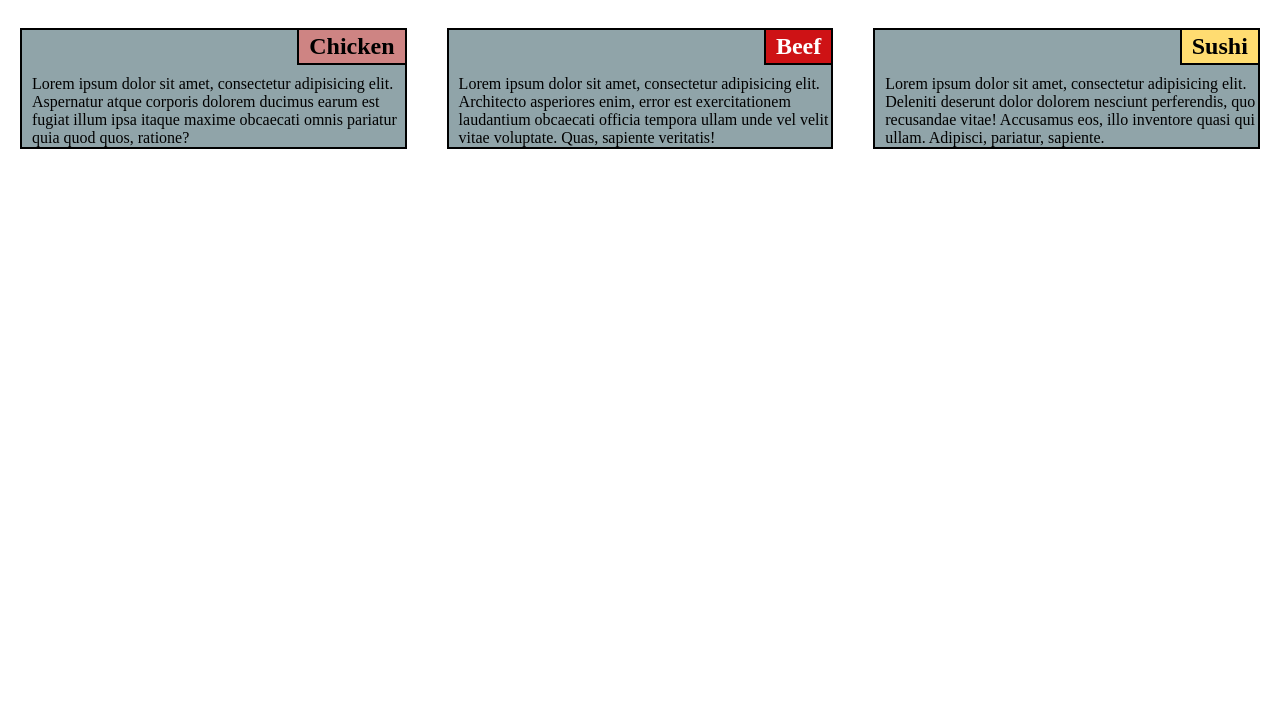
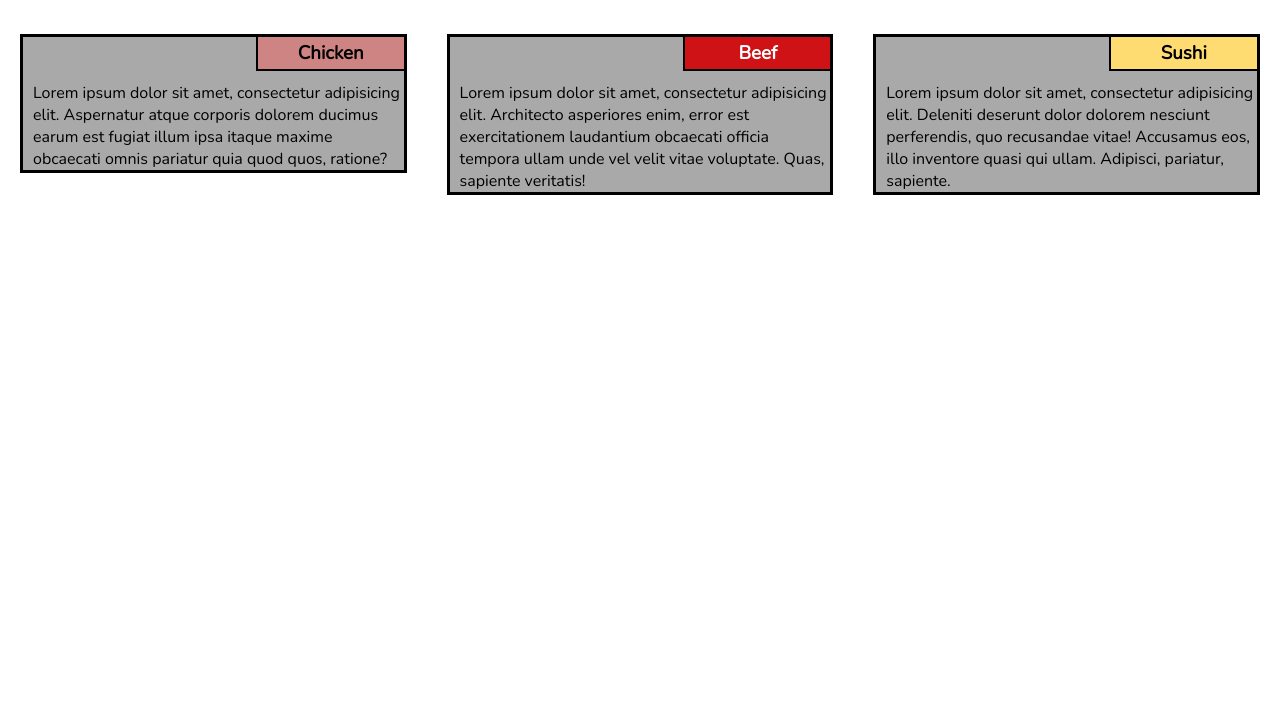
Before and after one commit to Ian8829/SubmitIan, a plain HTML site: page submit/Index.html in a window 1280 px wide. Shown: the part 89-800 px from the top of the page. Drawn offline with nearby package versions, Linux system fonts and the light colour scheme.

Commit message:
revised2

```diff
--- a/submit/Index.html
+++ b/submit/Index.html
@@ -5,26 +5,27 @@
     <meta name="viewport" content="width=device-width, initial-scale=1">
     <title>Assignment2</title>
     <link rel="stylesheet" href="css/style.css" type="text/css">
+    <link href="https://fonts.googleapis.com/css?family=Nunito" rel="stylesheet">
 </head>
 <body>
     <h1>Our Menu</h1>
     <div class = "row">
         <div class = "col-lg-4 col-md-6">
             <div class = "menu1">
-                <h2 class = "app1">Chicken</h2>
+                <h3 class = "app1">Chicken</h3>
                 <p>Lorem ipsum dolor sit amet, consectetur adipisicing elit. Aspernatur atque corporis dolorem ducimus earum est fugiat illum                   ipsa itaque maxime obcaecati omnis pariatur quia quod quos, ratione?</p>
             </div>
         </div>
         <div class = "col-lg-4 col-md-6">
             <div class = "menu2">
-            <h2 class = "app2">Beef</h2>
+                <h3 class = "app2">Beef</h3>
                 <p>Lorem ipsum dolor sit amet, consectetur adipisicing elit. Architecto asperiores enim, error est exercitationem laudantium                    obcaecati officia tempora ullam unde vel velit vitae voluptate. Quas, sapiente veritatis!</p>
             </div>
         </div>
         <div class = "col-lg-4 col-md-12">
             <div class = "menu3">
-                <h2 class = "app3">Sushi</h2>
-                    <p>Lorem ipsum dolor sit amet, consectetur adipisicing elit. Deleniti deserunt dolor dolorem nesciunt perferendis, quo                          recusandae vitae! Accusamus eos, illo inventore quasi qui ullam. Adipisci, pariatur, sapiente.</p>
+                <h3 class = "app3">Sushi</h3>
+                <p>Lorem ipsum dolor sit amet, consectetur adipisicing elit. Deleniti deserunt dolor dolorem nesciunt perferendis, quo                          recusandae vitae! Accusamus eos, illo inventore quasi qui ullam. Adipisci, pariatur, sapiente.</p>
             </div>
         </div>
     </div>
--- a/submit/css/style.css
+++ b/submit/css/style.css
@@ -2,6 +2,7 @@
     box-sizing: border-box;
     margin: 0px;
     padding: 0px;
+    font-family: 'Nunito', sans-serif;
 }
 
 h1 {
@@ -14,15 +15,15 @@ h1 {
 }
 
 .menu1 {
-    border: solid black 2px;
-    background-color: #90a4a9;
+    border: solid black 3px;
+    background-color: #a9a9a9;
     position: relative;
     padding-top: 45px;
     padding-left: 10px;
     margin: 20px;
 }
 
-.menu1 h2 {
+.menu1 h3 {
     border: solid black 2px;
     border-top: 0px;
     border-right: 0px;
@@ -30,13 +31,13 @@ h1 {
     position: absolute;
     top:0px;
     right:0px;
-    padding: 3px 10px;
+    padding: 3px 40px;
 }
 
 
 .menu2 {
-    border: solid black 2px;
-    background-color: #90a4a9;
+    border: solid black 3px;
+    background-color: #a9a9a9;
     position: relative;
     padding-top: 45px;
     padding-left: 10px;
@@ -44,7 +45,7 @@ h1 {
 
 }
 
-.menu2 h2 {
+.menu2 h3 {
     border: solid black 2px;
     border-top: 0px;
     border-right: 0px;
@@ -53,19 +54,19 @@ h1 {
     position: absolute;
     top:0px;
     right:0px;
-    padding: 3px 10px;
+    padding: 3px 53px;
 }
 
 .menu3 {
-    border: solid black 2px;
-    background-color: #90a4a9;
+    border: solid black 3px;
+    background-color: #a9a9a9;
     position: relative;
     padding-top: 45px;
     padding-left: 10px;
     margin: 20px;
 }
 
-.menu3 h2 {
+.menu3 h3 {
     border: solid black 2px;
     border-top: 0px;
     border-right: 0px;
@@ -73,7 +74,7 @@ h1 {
     position: absolute;
     top:0px;
     right:0px;
-    padding: 3px 10px;
+    padding: 3px 50px;
 }
 
 @media (min-width: 992px) {
```
